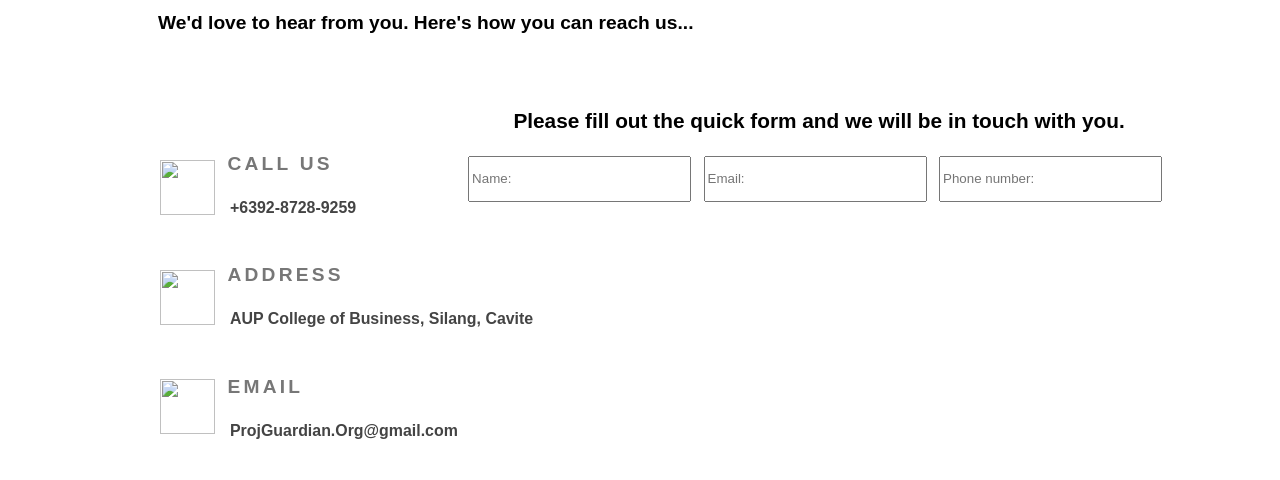
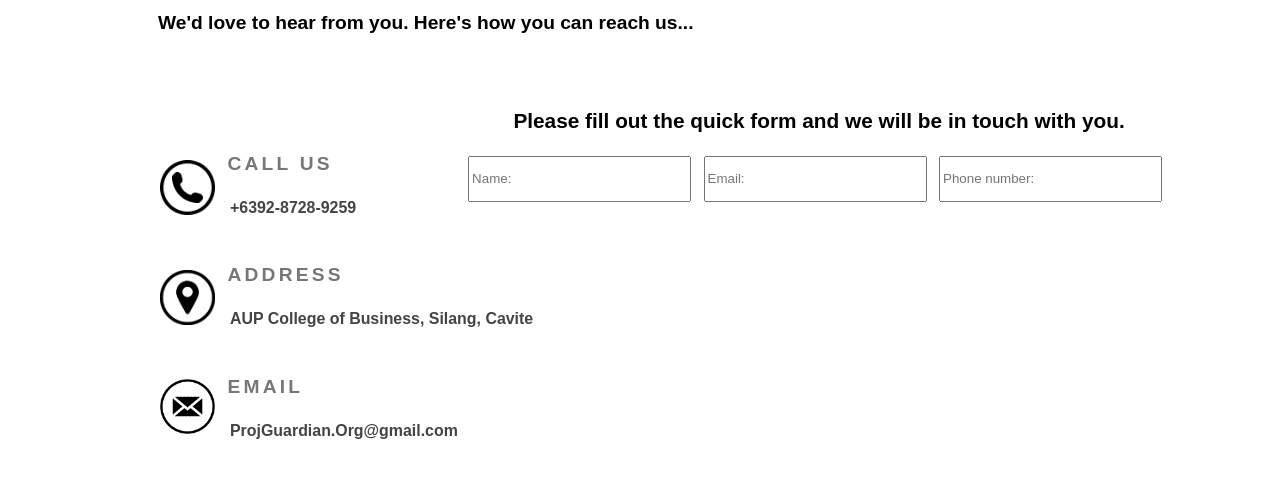
Before and after one commit to ProjectGuardian/Guardian, a plain HTML site: page contacts.html in a window 1280 px wide. Shown: the part 320-800 px from the top of the page. Drawn offline with Linux system fonts and the light colour scheme; files that its build step writes are made by us from their sources.

Commit message:
Add imgC folder and add images

```diff
--- a/contacts.html
+++ b/contacts.html
@@ -22,17 +22,17 @@
 
         <div class="Contact">
             <div class="call_us">
-                <img src="/img/phone-icon.png" height="55px" width="55px">
+                <img src="/img/imgC/phone-icon.png" height="55px" width="55px">
                 <h4>CALL US</h4>
                 <h5>+6392-8728-9259</h5>
             </div>
             <div class="address">
-                <a href="#map-location"><img src="/img/address-icon.png" height="55px" width="55px"></a>
+                <a href="#map-location"><img src="/img/imgC/address-icon.png" height="55px" width="55px"></a>
                 <h4>ADDRESS</h4>
                 <a href="#map-location"><h5>AUP College of Business, Silang, Cavite</h5></a>
             </div>
             <div class="email">
-                <a onmouseover="appendMailTo()" id="sendMail" href="mailto:ProjGuardian.Org@gmail.com" class="btn-submit"><img src="/img/email-icon.png" height="55px" width="55px"></a>
+                <a onmouseover="appendMailTo()" id="sendMail" href="mailto:ProjGuardian.Org@gmail.com" class="btn-submit"><img src="/img/imgC/email-icon.png" height="55px" width="55px"></a>
                 <h4>EMAIL</h4>
                 <a onmouseover="appendMailTo()" id="sendMail" href="mailto:ProjGuardian.Org@gmail.com" class="btn-submit"><h5>ProjGuardian.Org@gmail.com</h5></a>
             </div>
--- a/css/contacts.css
+++ b/css/contacts.css
@@ -7,7 +7,7 @@ body{
     overflow-x: hidden;
 }
 .contacts-content-header{
-    background: url(/img/contact-header.jpg) no-repeat fixed;
+    background: url(../img/imgC/contact-header.jpg) no-repeat fixed;
     background-size: cover;
     text-align: center;
     height: 15.2rem;
```
Also changed, not shown: img/imgC/address-icon.png (added), img/imgC/contact-header.jpg (added), img/imgC/email-icon.png (added), img/imgC/phone-icon.png (added).
